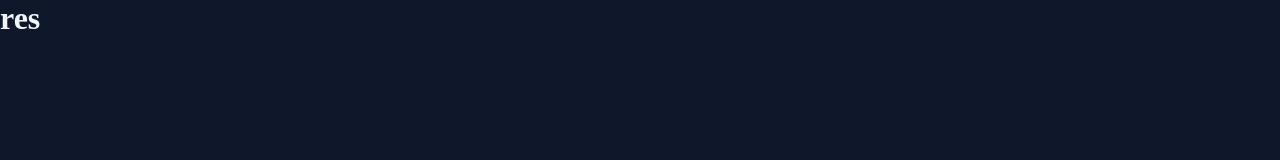
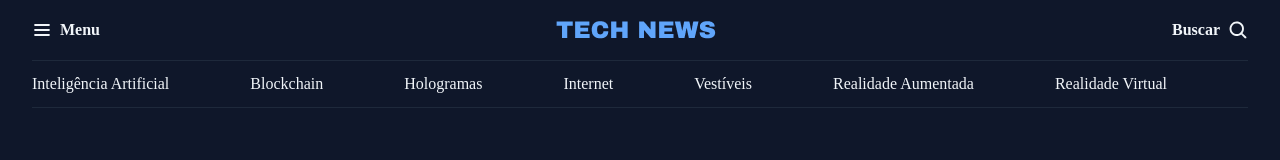
Before and after one commit to caiodelbonne/Portal-de-Noticias, a plain HTML site: page index.html in a window 1280 px wide. Drawn offline with Linux system fonts and the light colour scheme.

Commit message:
create header

```diff
--- a/index.html
+++ b/index.html
@@ -7,6 +7,32 @@
     <link rel="stylesheet" href="./styles/index.css">
 </head>
 <body>
-    <h1>res</h1>
+    <header class="container">
+        <nav id="primary" class="grid grid-flow-colun">
+            <div>
+                <img src="assets/icons/List.svg" alt="icon menu">
+                <strong>Menu</strong>
+            </div>
+
+            <div>
+                <img src="assets/icons/logo.png" alt="TecNews logo">
+            </div>
+
+            <div>
+                <strong>Buscar</strong>
+                <img src="assets/icons/MagnifyingGlass.svg" alt="Lupa pesquisa">
+            </div>
+        </nav>
+
+        <nav id="secondary" class="grid grid-flow-colun">
+            <a href="#">Inteligência Artificial</a>
+            <a href="#">Blockchain</a>
+            <a href="#">Hologramas</a>
+            <a href="#">Internet</a>
+            <a href="#">Vestíveis</a>
+            <a href="#">Realidade Aumentada</a>
+            <a href="#">Realidade  Virtual</a>
+        </nav>
+    </header>
 </body>
 </html>
--- a/styles/global.css
+++ b/styles/global.css
@@ -25,3 +25,14 @@ a{
     color: inherit;
 
 }
+.container {
+    max-width: 1280px;
+    padding-inline: 32px;
+    margin-inline: auto;
+}
+.grid{
+    display: grid;
+}
+.grid-flow-colun{
+    grid-auto-flow: column;
+}
--- /dev/null
+++ b/styles/header.css
@@ -0,0 +1,21 @@
+#primary{
+    padding-block: 20px;
+
+div{
+    display: flex;
+    align-items: center;
+    gap: 8px;
+}
+    div:nth-child(2) {
+        margin-inline: auto;
+    }
+    div:nth-child(3) {
+        justify-self: end;
+    }
+
+}
+#secondary {
+    padding-block: 14px;
+    border: solid 1px var(--stroke-color);
+    border-inline: none;
+}
--- a/styles/index.css
+++ b/styles/index.css
@@ -1 +1,2 @@
 @import url(global.css);
+@import url(header.css);
```
Also changed, not shown: assets/icons/logo.png (added).
